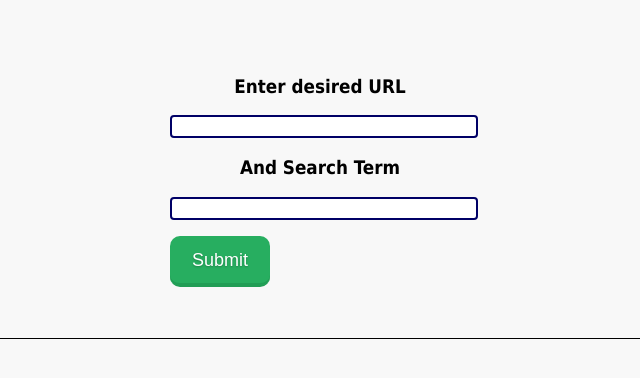
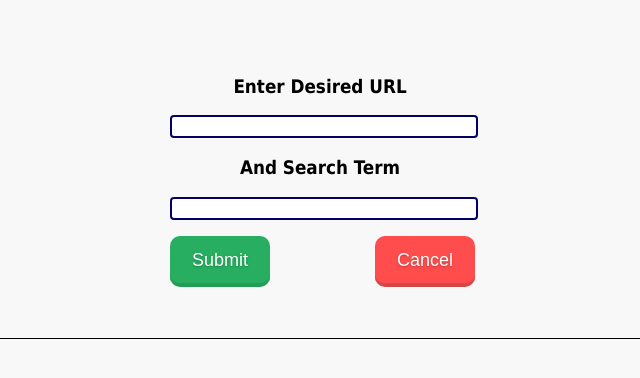
Before and after one commit to AndrewShidel/page-crawler, a website: page index.html in a window 1280 px wide. Shown: the part 62-440 px from the top of the page, without its empty margins (320-960 px from the left). Drawn offline with Linux system fonts and the light colour scheme; no server answers.

Commit message:
more markup

```diff
--- a/index.html
+++ b/index.html
@@ -76,7 +76,7 @@
         border: 0;
         border-bottom: 2px solid #115372;
         cursor: pointer;
-        -webkit-box-shadow: inset 0 -2px #219D55;
+        -webkit-box-shadow: inset 0 -2px #115372;
         box-shadow: inset 0 -2px #115372;
         border-radius: 10px;
         text-decoration: none;
@@ -110,6 +110,16 @@
         -webkit-box-shadow: none;
         box-shadow: none;
     }
+    .cancel {
+        top: -119px;
+        left: 205px;
+        background: #FF4C4C;
+        border-bottom: 2px solid #D44545;
+        -webkit-box-shadow: inset 0 -2px #D44545;
+        box-shadow: inset 0 -2px #D44545;
+    }
+    .cancel:hover {border: none;
+        outline: none;}
     .download {
         width: 11%;
         display: inline-block;
@@ -137,13 +147,16 @@
         <h1>Node.js Page Retriever</h1>
         </br>
         </br>
-        <h3>Enter desired URL</h3>
+        <h3>Enter Desired URL</h3>
 
         <input type='text' value="" id='url'></input>
         <h3>And Search Term</h3>
         <input type='text' value="" id='term'></input>
         <p id='submit'>
             <input type="submit" value="Submit" class="btn">
+        </p>
+        <p id='cancel'>
+            <input type="submit" value="Cancel" class="btn cancel">
         </p>
 
         <div id='linkHold'>
```
